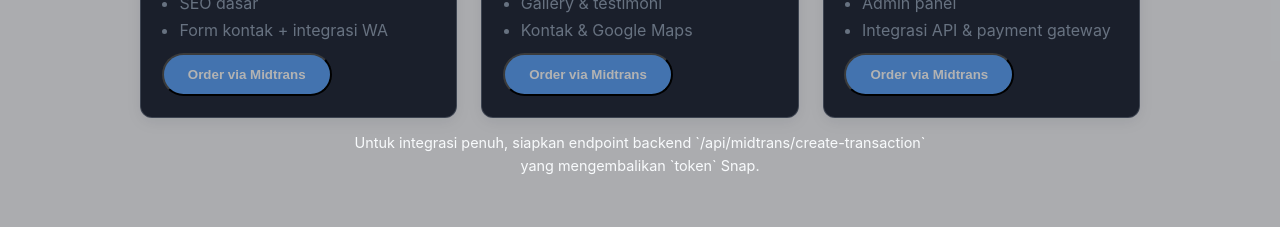
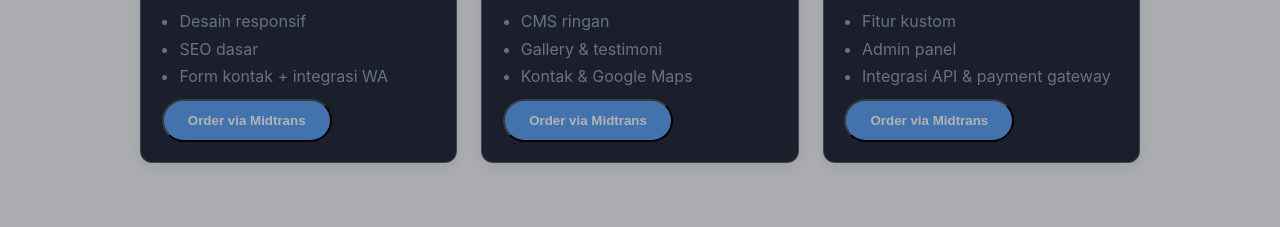
Before and after one commit to satriamasada/myapp-landingweb, a React (Create React App) app: page / in a window 1280 px wide. Shown: the part 4580-4807 px from the top of the page. Built offline with nearby package versions, Linux system fonts and the light colour scheme; no server answers.

Commit message:
sedikit polesan

```diff
--- a/src/App.js
+++ b/src/App.js
@@ -329,9 +329,9 @@ function App() {
           ))}
         </div>
         {orderStatus && <p className="order-status">{orderStatus}</p>}
-        <p className="section-desc" style={{ marginTop: '0.8rem', fontSize: '0.9rem' }}>
+        {/* <p className="section-desc" style={{ marginTop: '0.8rem', fontSize: '0.9rem' }}>
           Untuk integrasi penuh, siapkan endpoint backend `/api/midtrans/create-transaction` yang mengembalikan `token` Snap.
-        </p>
+        </p> */}
       </section>
 
       <section className="section parallax" id="contact">
```
